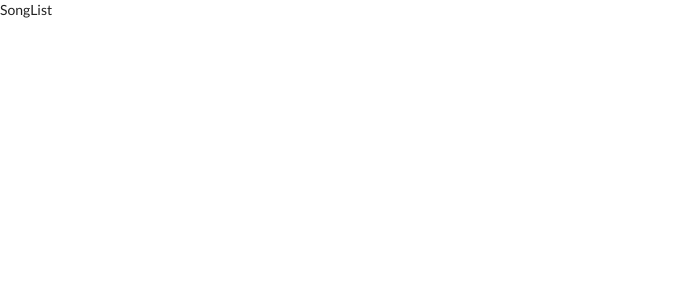
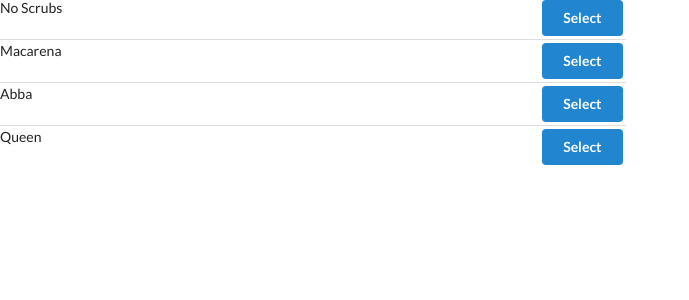
Before and after one commit to IulianStave/songs-react-red, a React (Create React App) app: page / in a window 1280 px wide. Shown: the top 300 px of the page, without its empty margins (0-689 px from the left). Built offline with nearby package versions, Linux system fonts and the light colour scheme.

Commit message:
Build song list with redux data

```diff
--- a/src/components/App.js
+++ b/src/components/App.js
@@ -7,8 +7,12 @@ import SongList from './SongList';
 const App = () => {
 
   return (
-    <div>
-      <SongList />
+    <div className="ui containter grid">
+      <div className="ui row">
+        <div className="column eight wide">
+          <SongList />
+        </div>
+      </div>
     </div>
   );
 }
--- a/src/components/SongList.js
+++ b/src/components/SongList.js
@@ -2,8 +2,27 @@ import React, { Component } from 'react';
 import { connect } from 'react-redux';
 
 class SongList extends Component {
+  renderList() {
+    return this.props.songs.map(song => {
+      return (
+        <div className="item" key={song.tytle}>
+          <div className="right floated content">
+            <button className="ui button primary">
+              Select
+            </button>
+          </div>
+          <div className="content">
+            {song.title}
+          </div>
+        </div>
+      );
+    });
+  }
+
+
   render() {
-    return <div>SongList</div>;
+    console.log(this.props);
+    return <div class="ui divided list">{this.renderList()}</div>;
   }
 
 };
@@ -12,7 +31,7 @@ class SongList extends Component {
 // getMyState function called mapStateToProps = (state)
 const mapStateToProps = (state) => {
   // console.log(state);
-
+  //  the this.props === {songs: state.songs }
   return { songs: state.songs };
 }
 
```
